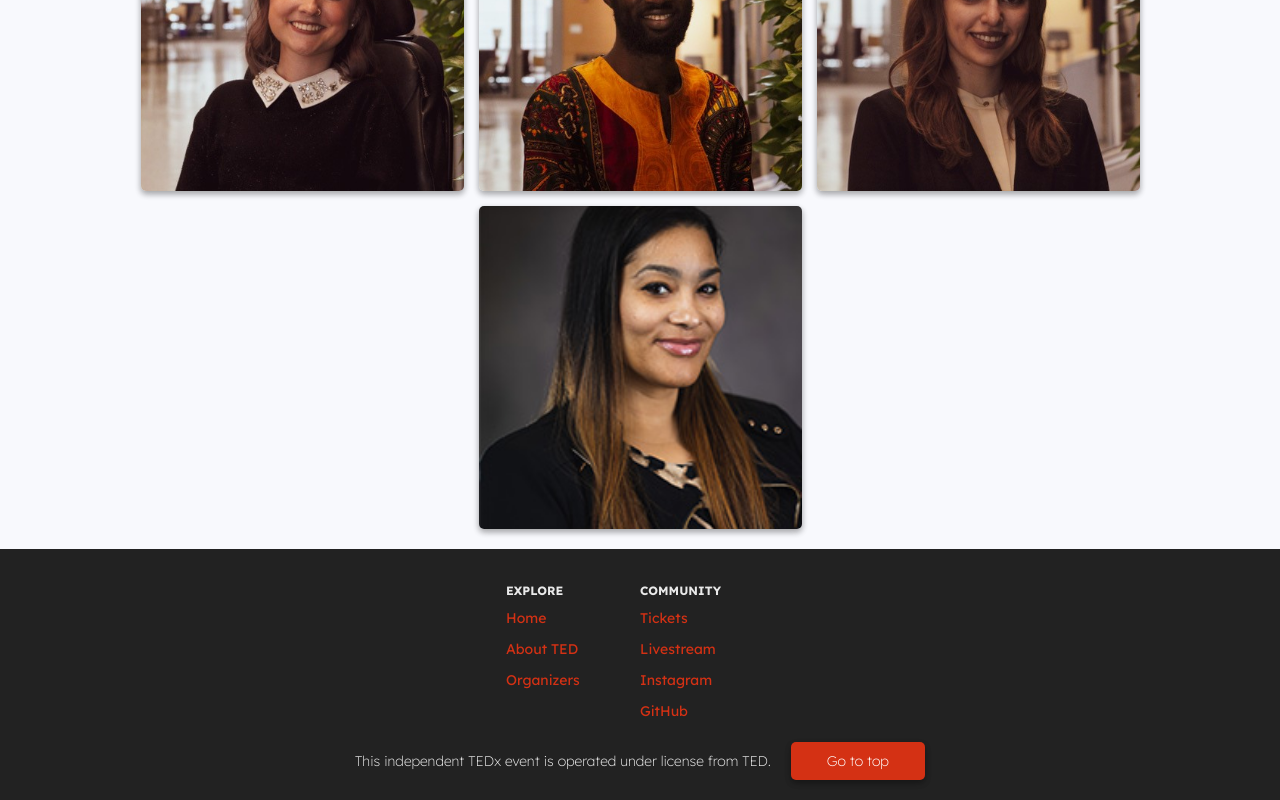
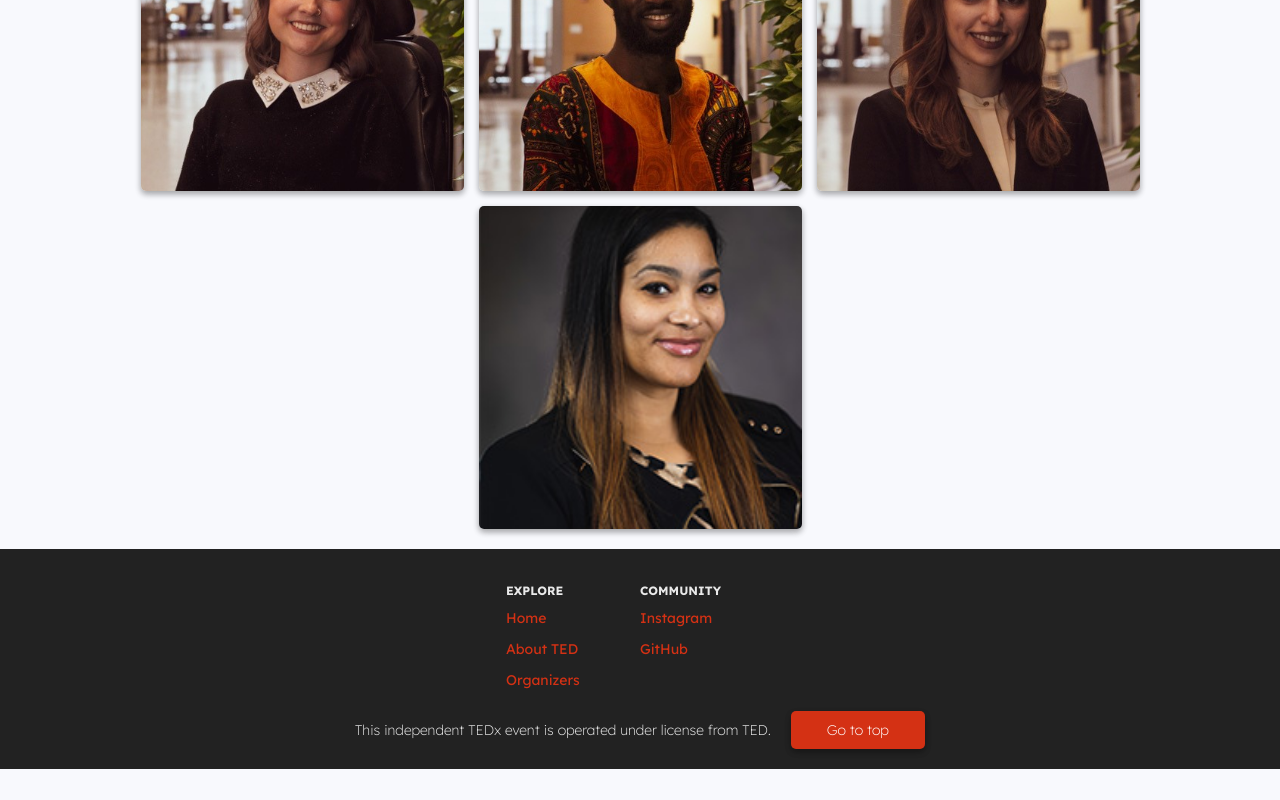
Before and after one commit to Christian-Toney/TEDxCentralMichiganUniversity, a React app: page / in a window 1280 px wide. Shown: the part 1006-1806 px from the top of the page. After the commit the page ends 1775 px from the top, so only its background shows below. Built offline with nearby package versions, Linux system fonts and the light colour scheme.

Commit message:
remove tickets and livestream

```diff
--- a/src/App.tsx
+++ b/src/App.tsx
@@ -51,12 +51,6 @@ export default function App() {
             <h1>Community</h1>
             <ul>
               <li>
-                <a href="#">Tickets</a>
-              </li>
-              <li>
-                <a href="#">Livestream</a>
-              </li>
-              <li>
                 <a href="https://instagram.com/TEDxCentralMichiganUniversity" target="_blank" rel="noreferrer">Instagram</a>
               </li>
               <li>
```
